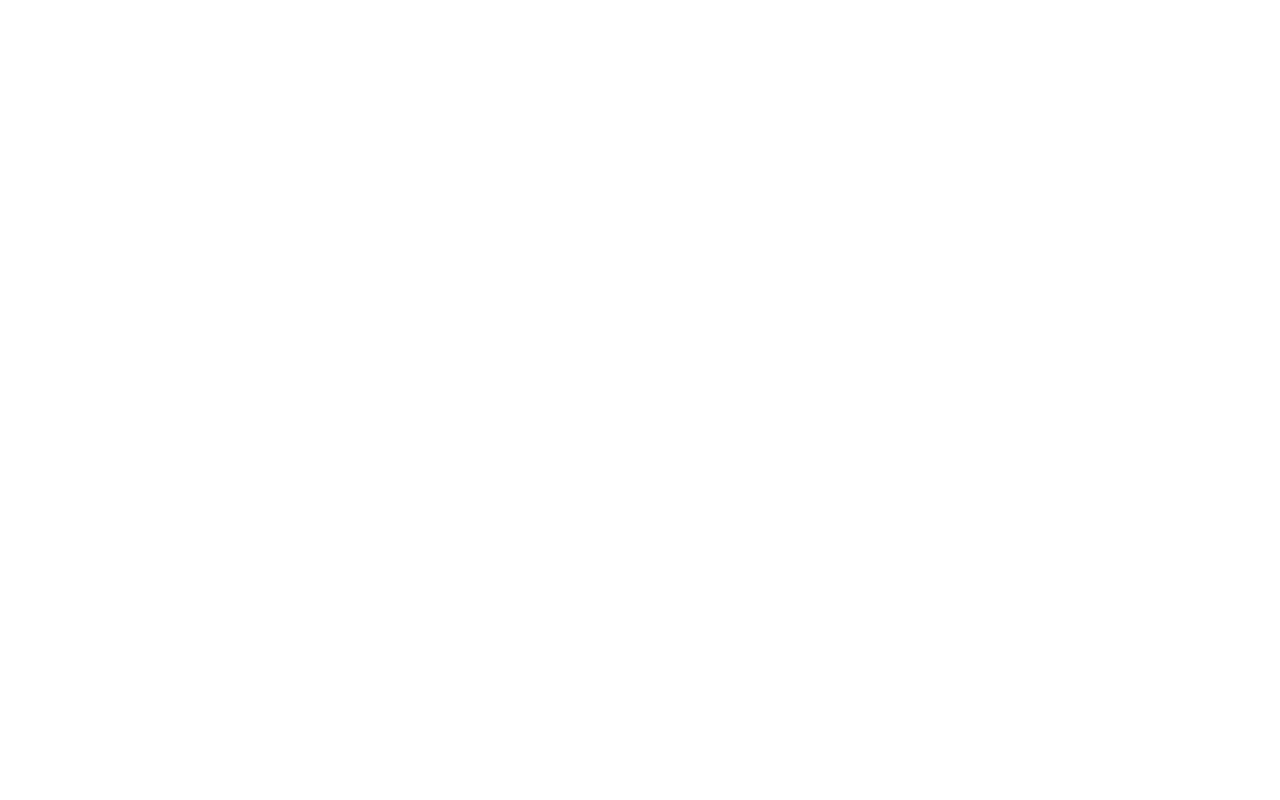
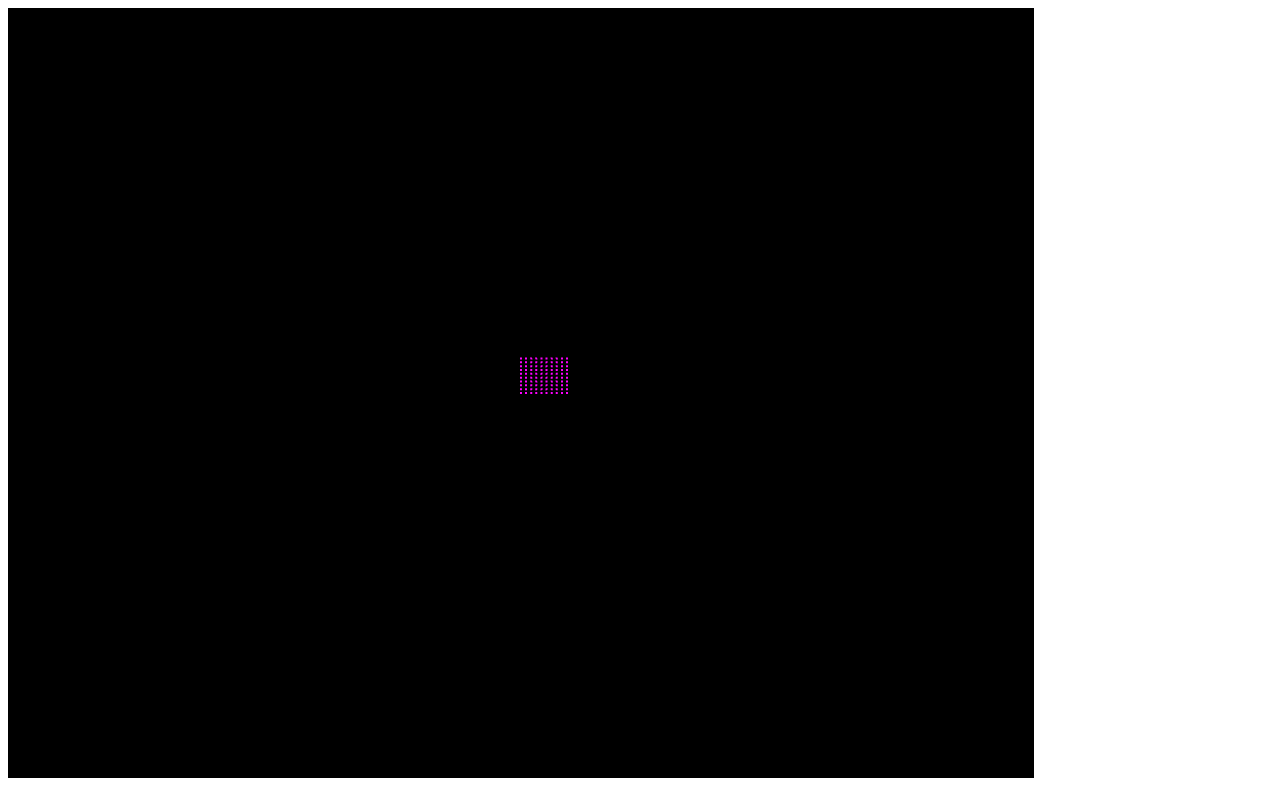
Before and after one commit to davidmaes/js13kb, a website with bundled scripts: page public/index.html in a window 1280 px wide. Built offline with nearby package versions, Linux system fonts and the light colour scheme.

Commit message:
Draw the first particles to the canvas

```diff
--- a/gulpfile.js
+++ b/gulpfile.js
@@ -14,6 +14,5 @@
     return gulp.src('./src/**/*.ts')
         .pipe(plumber())
         .pipe(webpack(webpackConfig))
-        .pipe(uglify())
         .pipe(gulp.dest('./public/js/'));
 });
--- a/public/index.html
+++ b/public/index.html
@@ -3,9 +3,39 @@
 <head>
     <meta charset="UTF-8">
     <title>js13kb</title>
+
+    <script id="vertex-shader" type="x-shader/x-vertex">
+        attribute vec3 aPosition;
+
+        void main(void) {
+            gl_Position = vec4(aPosition, 1.0);
+            gl_PointSize = 2.0;
+        }
+    </script>
+
+    <script id="fragment-shader" type="x-shader/x-fragment">
+
+        precision mediump float;
+
+        void main(void) {
+            gl_FragColor = vec4(1.0, 0.0, 1.0, 1.0);
+        }
+
+    </script>
+
+
     <script src="js/bundle.js"></script>
+
+    <style>
+
+        canvas {
+            border: 1px solid black;
+        }
+
+    </style>
+
 </head>
 <body>
-    <canvas id="canvas" width="100%" height="100%"></canvas>
+    <canvas id="canvas" width="1024px" height="768px"></canvas>
 </body>
 </html>
--- a/src/app.ts
+++ b/src/app.ts
@@ -1,13 +1,21 @@
-import World from "./scene/World";
 import Camera from "./scene/Camera";
 
+class Main
+{
+    private canvas: HTMLCanvasElement;
+    private gl: WebGLRenderingContext;
+    private camera: Camera;
+
+    public constructor()
+    {
+        this.canvas = <HTMLCanvasElement> document.getElementById('canvas');
+        this.gl = <WebGLRenderingContext> this.canvas.getContext('webgl');
+        this.gl.viewport(0, 0, this.canvas.width, this.canvas.height);
+        this.camera = new Camera(this.gl);
+        this.camera.render();
+    }
+}
+
 addEventListener('load', function(){
-
-    let camera = new Camera();
-
-
-    let world = new World();
-
-    console.log(world.getSections());
-
+    new Main();
 });
--- a/src/math/Matrix.ts
+++ b/src/math/Matrix.ts
@@ -1,15 +1,56 @@
-import Vector from "./Vector";
-
 export default class Matrix {
-    private x: Vector;
-    private y: Vector;
-    private z: Vector;
-    private w: Vector;
+    private m: Float32Array;
 
     public constructor() {
-        this.x = new Vector(1, 0, 0, 0);
-        this.y = new Vector(0, 1, 0, 0);
-        this.z = new Vector(0, 0, 1, 0);
-        this.w = new Vector(0, 0, 0, 1);
+        this.identity();
+    }
+
+    /**
+     *
+     */
+    public getMatrix() {
+        return this.m;
+    }
+
+    /**
+     *
+     */
+    public identity() {
+        this.m = new Float32Array([
+            1, 0, 0, 0,
+            0, 1, 0, 0,
+            0, 0, 1, 0,
+            0, 0, 0, 1,
+        ]);
+    }
+
+    /**
+     *
+     * @param fov
+     * @param aspect
+     * @param near
+     * @param far
+     */
+    public perspective(fov, aspect, near, far) {
+        let f: number;
+        let yy: number;
+        let yz: number;
+
+        f = 1.0 / Math.tan(fov / 2);
+
+        if (far != null && far !== Infinity) {
+            yy = (far + near) * (1 / (near - far));
+            yz = (2 * far * near) * (1 / (near - far));
+        } else {
+            yy = -1;
+            yz = -2 * near;
+        }
+
+        this.m = new Float32Array([
+            f / aspect, 0, 0, 0,
+            0, f, 0, 0,
+            0, 0, yy, -1,
+            0, 0, yz, 0
+        ]);
     }
 }
--- a/src/scene/Camera.ts
+++ b/src/scene/Camera.ts
@@ -1,5 +1,104 @@
-export default class Camera extends Object {
-    public constructor() {
+import Object3D from "./Object3D";
+
+export default class Camera extends Object3D {
+    private gl: WebGLRenderingContext;
+
+    private vertexShader: WebGLShader;
+    private fragmentShader: WebGLShader;
+    private shaderProgram: WebGLProgram;
+    private vertexBuffer: WebGLBuffer;
+    private verteBufferIndex: number;
+
+    /**
+     * @param {WebGLRenderingContext} gl
+     */
+    public constructor(gl: WebGLRenderingContext) {
         super();
+
+        this.gl = gl;
+        this.gl.clearColor(0.0, 0.0, 0.0, 1.0);
+        this.gl.enable(this.gl.DEPTH_TEST);
     }
+
+    /**
+     *
+     */
+    public render() {
+        this.setupShaders();
+        this.setupVertexBuffer();
+        this.uploadVertexBuffer();
+
+        this.gl.clear(this.gl.COLOR_BUFFER_BIT | this.gl.DEPTH_BUFFER_BIT);
+        this.gl.drawArrays(this.gl.POINTS, 0, 100);
+    }
+
+    /**
+     *
+     */
+    private setupShaders() {
+        this.vertexShader = this.getShader('vertex-shader', this.gl.VERTEX_SHADER);
+        this.fragmentShader = this.getShader('fragment-shader', this.gl.FRAGMENT_SHADER);
+
+        this.shaderProgram = this.gl.createProgram();
+        this.gl.attachShader(this.shaderProgram, this.vertexShader);
+        this.gl.attachShader(this.shaderProgram, this.fragmentShader);
+        this.gl.linkProgram(this.shaderProgram);
+
+        if (!this.gl.getProgramParameter(this.shaderProgram, this.gl.LINK_STATUS)) {
+            alert("Could not initialise shaders");
+        }
+
+        this.gl.useProgram(this.shaderProgram);
+    }
+
+    /**
+     * @param {string} id
+     * @param {number} type
+     * @returns {WebGLShader}
+     */
+    private getShader(id: string, type: number)
+    {
+        let source = document.getElementById(id).innerHTML;
+        let shader = this.gl.createShader(type);
+
+        this.gl.shaderSource(shader, source);
+        this.gl.compileShader(shader);
+
+        if (!this.gl.getShaderParameter(shader, this.gl.COMPILE_STATUS)) {
+            alert(this.gl.getShaderInfoLog(shader));
+            return null;
+        }
+
+        return shader;
+    }
+
+    /**
+     *
+     */
+    private setupVertexBuffer()
+    {
+        this.vertexBuffer = this.gl.createBuffer();
+        this.gl.bindBuffer(this.gl.ARRAY_BUFFER, this.vertexBuffer);
+
+        let vertices = [];
+
+        for (let x = 0; x < 10; x++) {
+            for (let z = 0; z < 10; z++) {
+                vertices.push(x/100);
+                vertices.push(z/100);
+                vertices.push(0);
+            }
+        }
+
+        this.gl.bufferData(this.gl.ARRAY_BUFFER, new Float32Array(vertices), this.gl.STATIC_DRAW);
+        this.gl.bindBuffer(this.gl.ARRAY_BUFFER, null);
+    }
+
+    private uploadVertexBuffer() {
+        this.gl.bindBuffer(this.gl.ARRAY_BUFFER, this.vertexBuffer);
+        this.verteBufferIndex = this.gl.getAttribLocation(this.shaderProgram, "aPosition");
+        this.gl.enableVertexAttribArray(this.verteBufferIndex);
+        this.gl.vertexAttribPointer(this.verteBufferIndex, 3, this.gl.FLOAT, false, 0, 0);
+    }
+
 }
--- a/src/scene/Object.ts
+++ b/src/scene/Object3D.ts
@@ -1,8 +1,8 @@
 import Matrix from "../math/Matrix";
 
-export default class Object {
+export default class Object3D {
 
-    private globalCoords:Matrix;
+    private globalCoords: Matrix;
     private localCoords: Matrix;
 
     public constructor() {
--- a/src/scene/World.ts
+++ b/src/scene/World.ts
@@ -1,7 +1,7 @@
 import Vector from "../math/Vector";
 
 export default class World {
-    readonly sections:Vector[];
+    readonly sections: Vector[];
 
     public constructor()
     {
```
Also changed, not shown: src/math/Vector.ts (line endings or trailing spaces), 1 other file.
